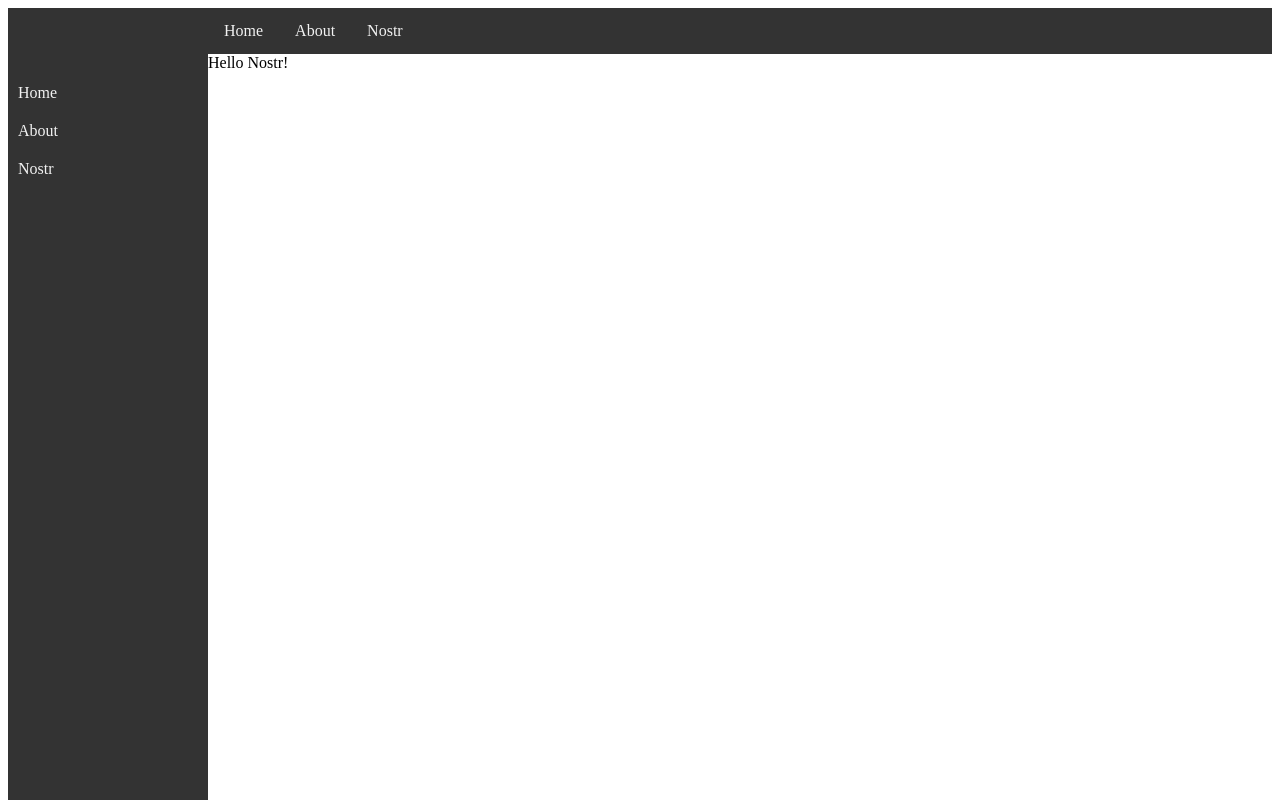
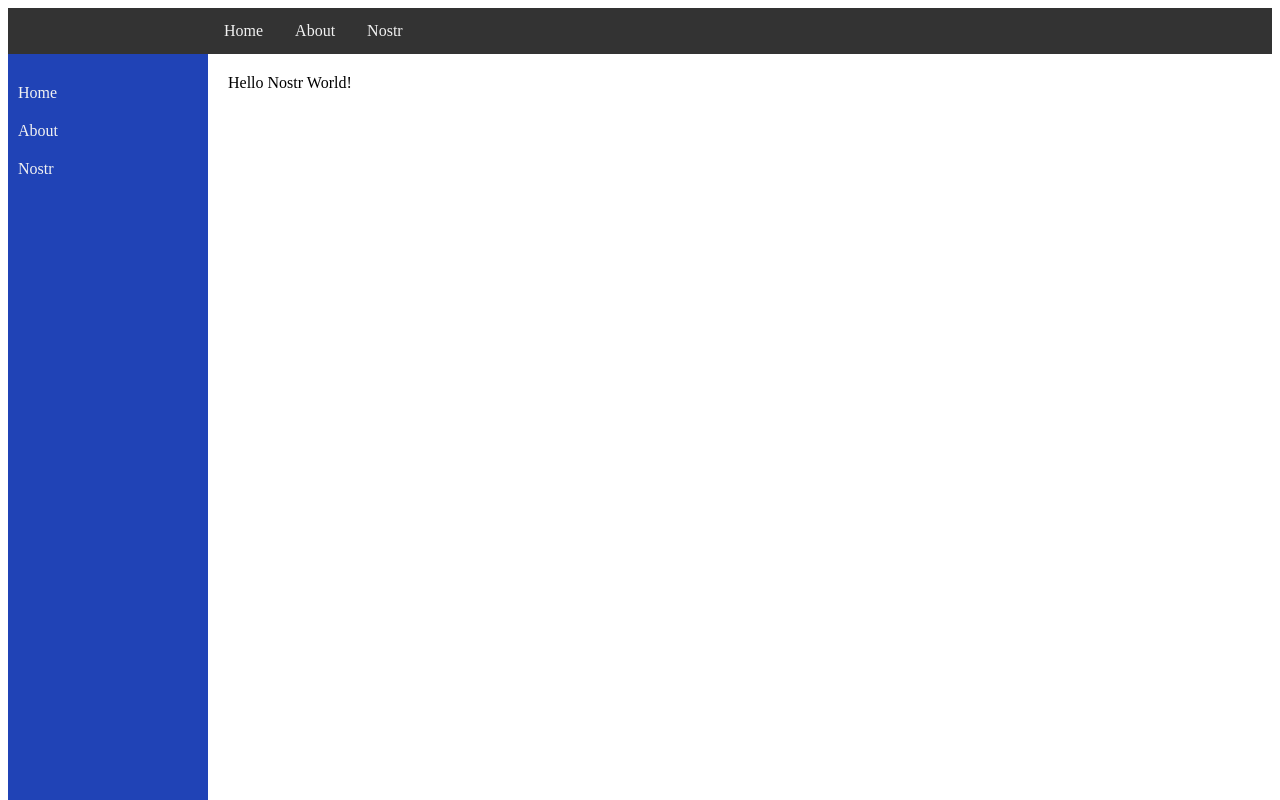
Before and after one commit to nostr-components/hello, a website with bundled scripts: page index.html in a window 1280 px wide. Built offline with nearby package versions, Linux system fonts and the light colour scheme.

Commit message:
improve styles

```diff
--- a/components/Sidebar.js
+++ b/components/Sidebar.js
@@ -4,7 +4,7 @@ const sidebarStyle = {
   position: 'fixed',
   width: '200px',
   height: '100%',
-  backgroundColor: '#333',
+  backgroundColor: '#2043b6',
   overflow: 'auto',
   paddingTop: '20px'
 }
--- a/index.html
+++ b/index.html
@@ -3,7 +3,8 @@
   <head>
     <script id="data" type="application/json">
       {
-        "@id": ""
+        "@id": "",
+        "name": "Hello Nostr World!"
       }
     </script>
   </head>
--- a/js/app.js
+++ b/js/app.js
@@ -7,6 +7,6 @@ render(html`<${Navbar} />
 
 <${Sidebar} />
 
-<div style="padding-left: 200px">Hello Nostr!</div>
+<div style="padding-left: 220px; padding-top: 20px ">${di.data.name}</div>
 
 `, document.body)
--- a/package.json
+++ b/package.json
@@ -25,7 +25,7 @@
   "dependencies": {
     "htm": "^3.1.1",
     "nostr-components-navbar": "^0.0.8",
-    "nostr-components-sidebar": "^0.0.1",
+    "nostr-components-sidebar": "^0.0.2",
     "nostr-ui": "^0.0.1"
   }
 }
```
Also changed, not shown: 1 other file.
